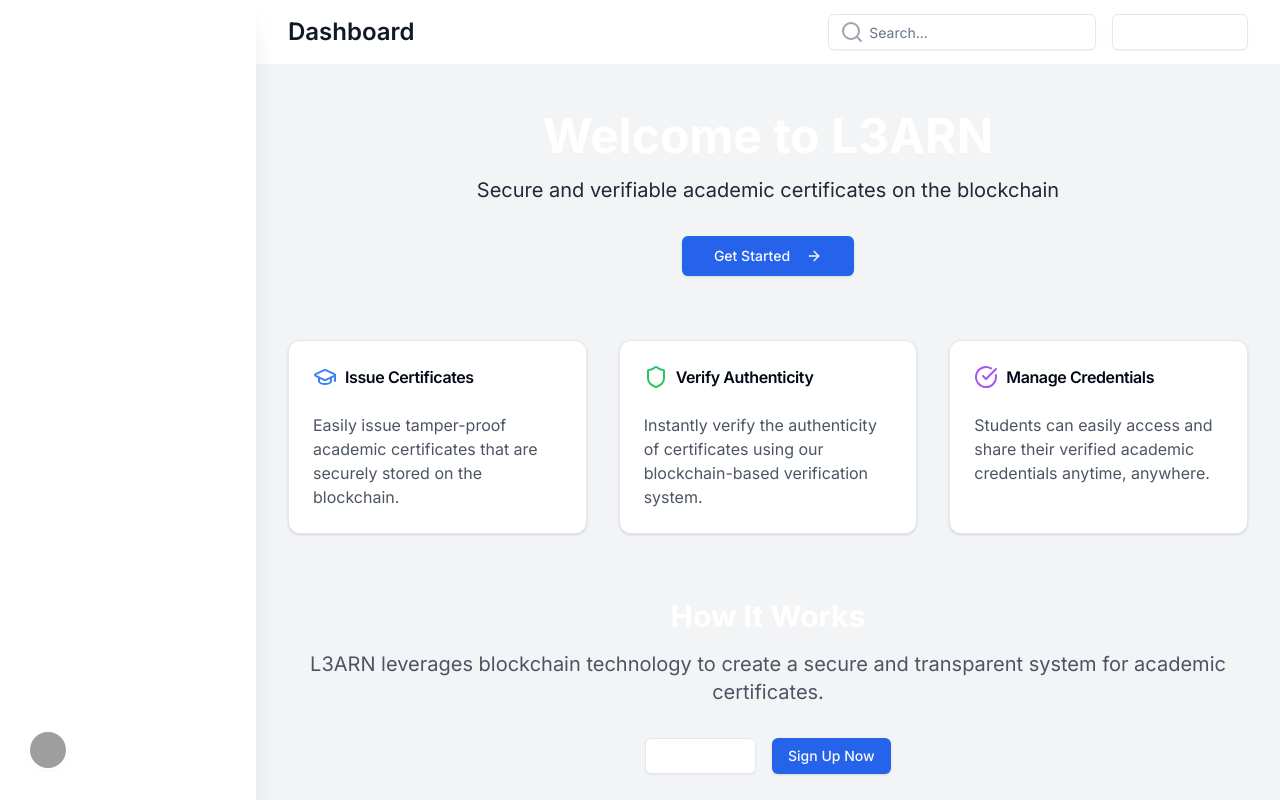
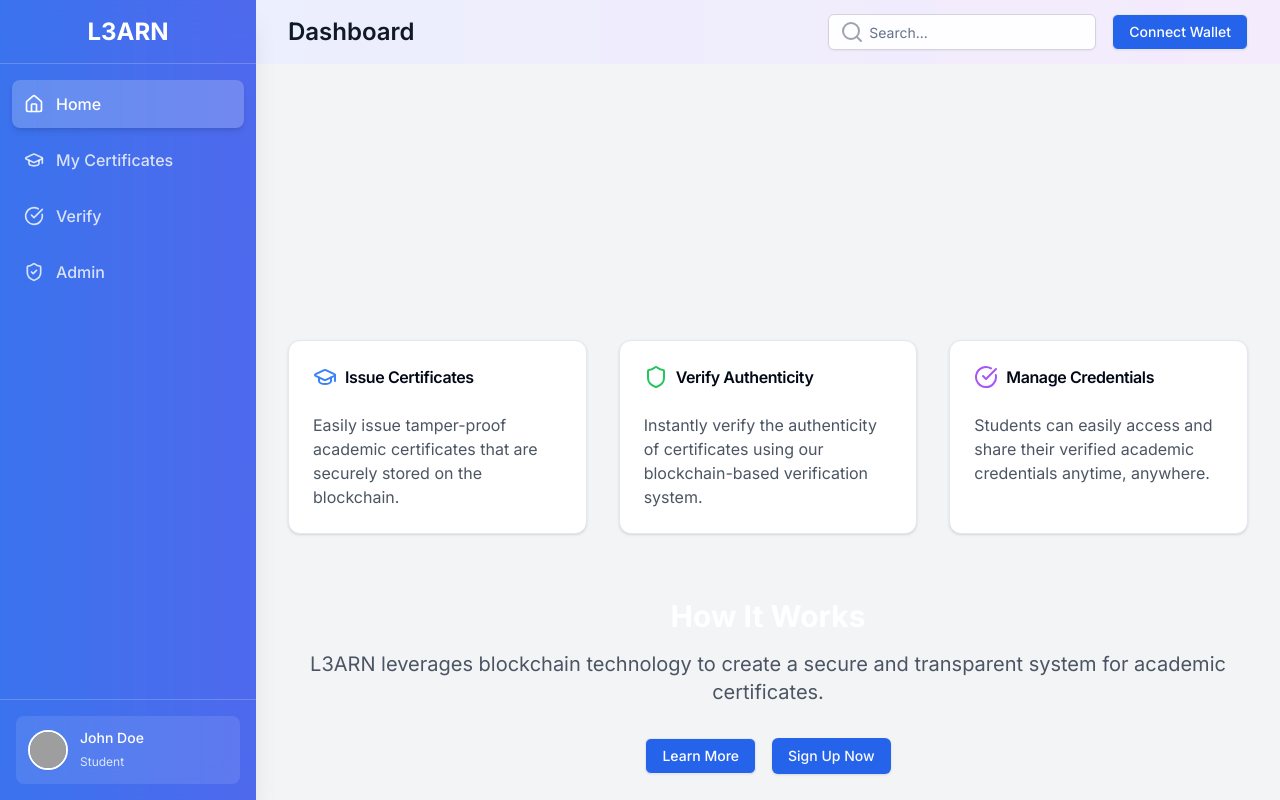
Before and after one commit to 0xNaxzerrr/L3ARN, a Next.js app in the folder front/: page / in a window 1280 px wide. Built offline with nearby package versions, Linux system fonts and the light colour scheme; grey boxes are pictures that could not be loaded.

Commit message:
Refactor Sidebar component and update styles for improved navigation and aesthetics

```diff
--- a/front/app/components/layout/Sidebar.tsx
+++ b/front/app/components/layout/Sidebar.tsx
@@ -1,58 +1,52 @@
-'use client';
+import Link from "next/link"
+import { usePathname } from "next/navigation"
+import { Home, GraduationCap, CheckCircle, ShieldCheck } from "lucide-react"
 
-import Link from 'next/link';
-import { usePathname } from 'next/navigation';
-import { Home, GraduationCap, Search, Settings, UserCircle } from 'lucide-react';
-
-const navigation = [
-  { name: 'Home', href: '/', icon: Home },
-  { name: 'My Certificates', href: '/student', icon: GraduationCap },
-  { name: 'Verify', href: '/verify', icon: Search },
-  { name: 'Admin', href: '/admin', icon: Settings },
-];
+const navItems = [
+  { icon: Home, label: "Home", href: "/" },
+  { icon: GraduationCap, label: "My Certificates", href: "/student" },
+  { icon: CheckCircle, label: "Verify", href: "/verify" },
+  { icon: ShieldCheck, label: "Admin", href: "/admin" },
+]
 
 export function Sidebar() {
-  const pathname = usePathname();
+  const pathname = usePathname()
 
   return (
-    <div className="flex flex-col w-64 bg-[#1a1b23] text-white">
-      {/* Logo */}
-      <div className="h-16 flex items-center px-6 border-b border-gray-700">
-        <span className="text-2xl font-bold text-white">L3ARN</span>
+    <div className="flex flex-col w-64 gradient-bg text-white shadow-xl">
+      <div className="flex items-center justify-center h-16 border-b border-white border-opacity-20">
+        <span className="text-2xl font-bold">L3ARN</span>
       </div>
-
-      {/* Navigation */}
-      <nav className="flex-1 px-4 py-4 space-y-2">
-        {navigation.map((item) => {
-          const Icon = item.icon;
-          const isActive = pathname === item.href;
-
-          return (
-            <Link
-              key={item.name}
-              href={item.href}
-              className={`flex items-center px-4 py-3 text-sm font-medium rounded-lg transition-colors ${
-                isActive
-                  ? 'bg-blue-600 text-white'
-                  : 'text-gray-300 hover:bg-gray-800 hover:text-white'
-              }`}
-            >
-              <Icon className={`h-5 w-5 mr-3 ${
-                isActive ? 'text-white' : 'text-gray-400'
-              }`} />
-              {item.name}
-            </Link>
-          );
-        })}
+      <nav className="flex-1 overflow-y-auto py-4">
+        <ul className="space-y-2 px-3">
+          {navItems.map((item) => (
+            <li key={item.href}>
+              <Link
+                href={item.href}
+                className={`nav-link ${
+                  pathname === item.href ? "nav-link-active" : "text-white text-opacity-80 nav-link-hover"
+                }`}
+              >
+                <item.icon className="w-5 h-5 mr-3" />
+                <span className="font-medium">{item.label}</span>
+              </Link>
+            </li>
+          ))}
+        </ul>
       </nav>
-
-      {/* Profile Section */}
-      <div className="border-t border-gray-700 p-4">
-        <button className="flex items-center px-4 py-3 w-full text-sm font-medium text-gray-300 rounded-lg hover:bg-gray-800 hover:text-white">
-          <UserCircle className="h-5 w-5 mr-3 text-gray-400" />
-          Profile
-        </button>
+      <div className="p-4 border-t border-white border-opacity-20">
+        <div className="flex items-center bg-white bg-opacity-10 p-3 rounded-lg">
+          <img
+            src="/placeholder.svg"
+            alt="Profile"
+            className="w-10 h-10 rounded-full mr-3 border-2 border-white shadow-sm"
+          />
+          <div>
+            <span className="text-sm font-medium block">John Doe</span>
+            <span className="text-xs text-white text-opacity-80">Student</span>
+          </div>
+        </div>
       </div>
     </div>
-  );
+  )
 }
--- a/front/app/globals.css
+++ b/front/app/globals.css
@@ -4,8 +4,8 @@
 
 @layer base {
   :root {
-    --background: 0 0% 100%;
-    --foreground: 222.2 84% 4.9%;
+    --background: 221.2 83.2% 53.3%;
+    --foreground: 210 40% 98%;
 
     --card: 0 0% 100%;
     --card-foreground: 222.2 84% 4.9%;
@@ -45,7 +45,7 @@
     --popover: 222.2 84% 4.9%;
     --popover-foreground: 210 40% 98%;
 
-    --primary: 210 40% 98%;
+    --primary: 217.2 91.2% 59.8%;
     --primary-foreground: 222.2 47.4% 11.2%;
 
     --secondary: 217.2 32.6% 17.5%;
@@ -62,7 +62,7 @@
 
     --border: 217.2 32.6% 17.5%;
     --input: 217.2 32.6% 17.5%;
-    --ring: 212.7 26.8% 83.9%;
+    --ring: 224.3 76.3% 48%;
   }
 }
 
@@ -75,33 +75,42 @@
   }
 }
 
-/* Custom Styles for L3ARN */
-.gradient-card {
-  @apply bg-gradient-to-br;
+.gradient-bg {
+  @apply bg-gradient-to-r from-blue-600 to-purple-600;
 }
 
-.gradient-card.pink {
-  @apply from-pink-50 to-pink-100;
+.gradient-text {
+  @apply bg-clip-text text-transparent bg-gradient-to-r from-blue-600 to-purple-600;
 }
 
-.gradient-card.yellow {
-  @apply from-amber-50 to-amber-100;
+.card-hover {
+  @apply transition-all duration-300 hover:shadow-lg hover:-translate-y-1;
 }
 
-.gradient-card.purple {
-  @apply from-purple-50 to-purple-100;
+.animate-fade-in {
+  @apply opacity-0 animate-in fade-in duration-500;
 }
 
-.gradient-card.green {
-  @apply from-green-50 to-green-100;
+.animate-slide-up {
+  @apply translate-y-4 animate-in slide-in-from-bottom duration-500;
 }
 
-/* Active Navigation Styles */
-.nav-item.active {
-  @apply bg-blue-50 text-blue-700;
+.nav-link {
+  @apply flex items-center p-3 rounded-lg transition-all duration-200;
 }
 
-/* Card Hover Effects */
-.hover-card {
-  @apply transition-all duration-200 hover:shadow-lg hover:-translate-y-1;
+.nav-link-active {
+  @apply bg-white bg-opacity-20 text-white shadow-md;
 }
+
+.nav-link-hover {
+  @apply hover:bg-white hover:bg-opacity-10 hover:text-white;
+}
+
+.input-clear {
+  @apply bg-white bg-opacity-90 text-gray-800 border-gray-300 focus:border-blue-500 focus:ring-blue-500;
+}
+
+.card-certificate {
+  @apply bg-white border-2 border-blue-500 shadow-md;
+}
--- a/front/package.json
+++ b/front/package.json
@@ -20,8 +20,7 @@
     "next": "14.2.16",
     "react": "^18",
     "react-dom": "^18",
-    "tailwind-merge": "^2.6.0",
-    "tailwindcss-animate": "^1.0.7"
+    "tailwind-merge": "^2.6.0"
   },
   "devDependencies": {
     "@types/node": "^20",
@@ -31,6 +30,7 @@
     "eslint-config-next": "14.2.16",
     "postcss": "^8",
     "tailwindcss": "^3.4.1",
+    "tailwindcss-animate": "^1.0.7",
     "typescript": "^5"
   }
 }
```
Also changed, not shown: 1 other file (tests, documents, lock files or other folders).
